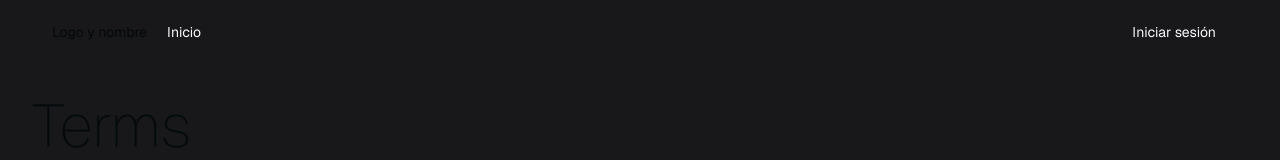
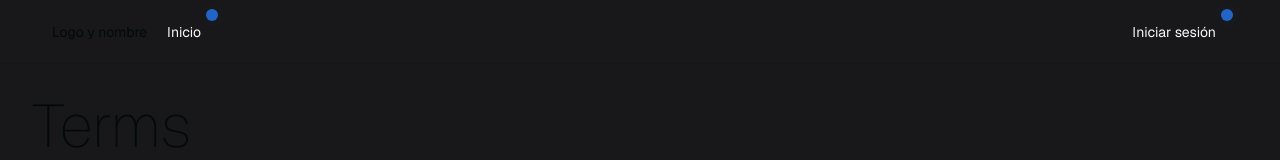
Before and after one commit to cisco336/oci-karate, a Next.js app: page /terms in a window 1280 px wide. Shown: the top 160 px of the page. Built offline with nearby package versions, Linux system fonts and the light colour scheme; no server answers.

Commit message:
feat: Update Button component styles and imports for consistency and add active state

```diff
--- a/components/shared/Button/Button.tsx
+++ b/components/shared/Button/Button.tsx
@@ -1,6 +1,11 @@
 import React, { PropsWithChildren } from 'react';
-import { tv } from 'tailwind-variants';
-import { buttonColor, buttonTypes, buttonVariants, iButton, classes } from '.';
+import {
+    buttonColor,
+    buttonTypes,
+    buttonVariants,
+    iButton,
+    buttonClass,
+} from '.';
 
 export const Button = ({
     label,
@@ -14,19 +19,21 @@ export const Button = ({
     children,
 }: PropsWithChildren<iButton>) => {
     const loadingIndicator = (
-        <span className="absolute flex h-3 w-3 top-[-5px] right-[-5px]">
-            <span className="animate-ping absolute inline-flex h-full w-full rounded-full bg-sky-400 opacity-75"></span>
-            <span className="relative inline-flex rounded-full h-3 w-3 bg-sky-500"></span>
+        <span className="bg-transparent absolute flex h- w-3 top-[-5px] right-[-5px]">
+            <span
+                className={`animate-ping absolute inline-flex h-full w-full rounded-full bg-primary-400/75 opacity-75`}></span>
+            <span
+                className={`relative inline-flex rounded-full h-3 w-3 bg-primary-500/75`}></span>
         </span>
     );
 
     return (
         <button
-            className={`${classes({ color, variant })}`}
+            className={`${buttonClass({ color, variant })}`}
             type={buttonType}
             disabled={disabled || loading}
             onClick={click}>
-            {loading ? loadingIndicator : null}
+            {!loading ? loadingIndicator : null}
             {icon ? icon : null}
             {children || label}
         </button>
--- a/components/shared/Button/helpers.ts
+++ b/components/shared/Button/helpers.ts
@@ -1,7 +1,7 @@
 import { tv } from 'tailwind-variants';
 
-export const classes = tv({
-    base: 'rounded-md relative px-3 py-2 bg-transparent text-gray-50 hover:opacity-80 active:opacity-70',
+export const buttonClass = tv({
+    base: 'flex items-center gap-2 rounded-md relative px-3 py-2 bg-transparent text-gray-50 hover:opacity-80 active:opacity-70',
     variants: {
         color: {
             primary: 'border-primary-500 bg-primary-500',
```
